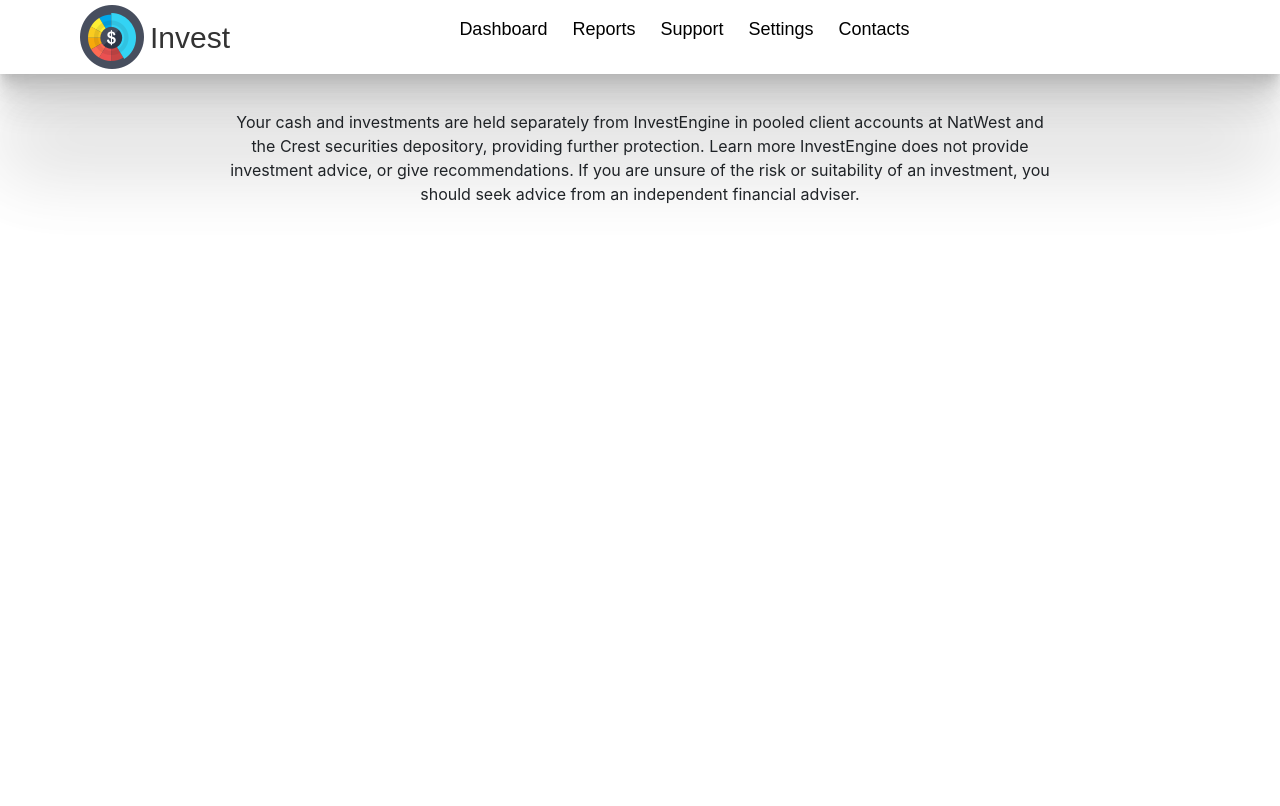
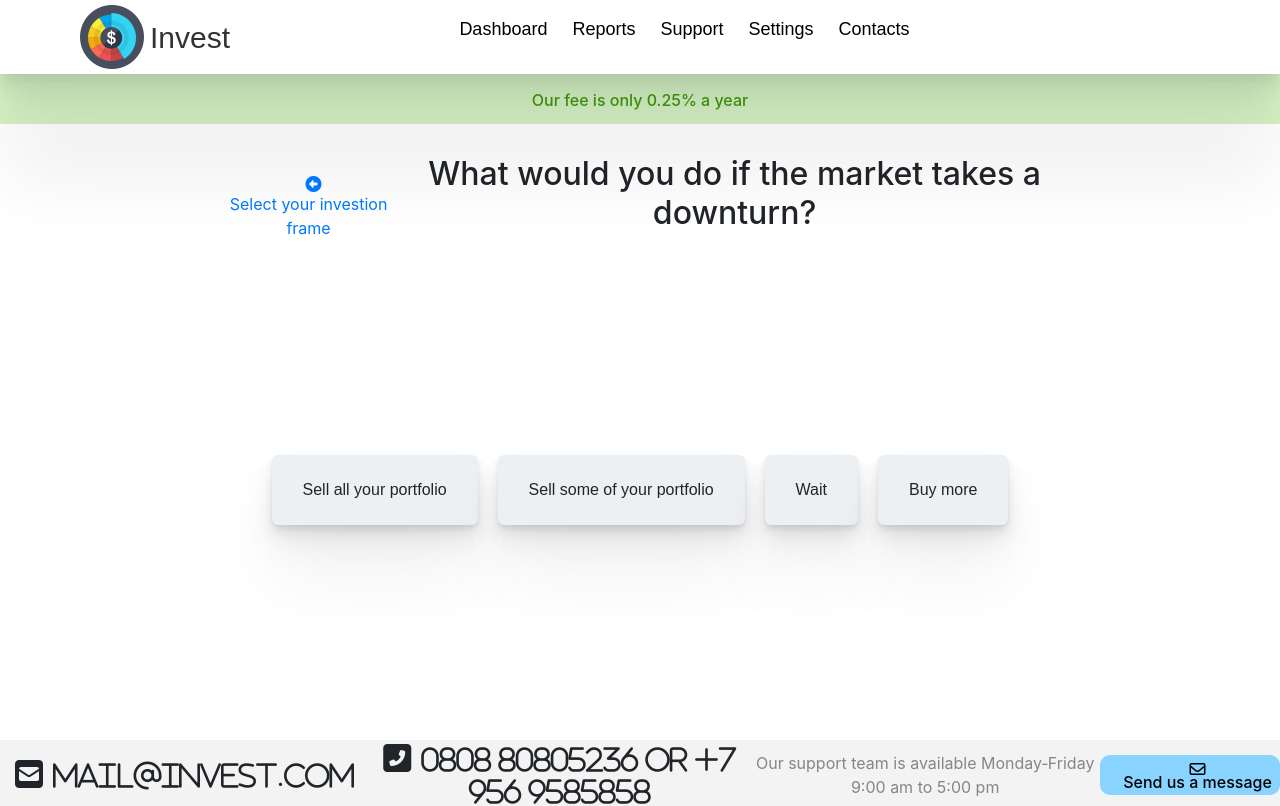
Before and after one commit to AleksandraMakhmutova/Invest_app_react, a React (Create React App) app in the folder client/: page /Invest_app_react/questions in a window 1280 px wide. Before the commit this address led to /. Shown: the top 806 px of the page. Built offline with nearby package versions, Linux system fonts and the light colour scheme.

Commit message:
for release

```diff
--- a/client/src/App.js
+++ b/client/src/App.js
@@ -16,11 +16,11 @@ function App() {
         <div className={style.conteiner}>
           <Header />
           <Switch>
-            <Route exact path="/questions">
+            <Route exact path="/Invest_app_react/questions">
               <BackAndHeader />
               <PageForm />
             </Route>
-            <Route exact path="/dashboard">
+            <Route exact path="/Invest_app_react/dashboard">
               <Dashboard />
             </Route>
             <Route path="/">
--- a/client/src/Component/BackAndHeader/index.js
+++ b/client/src/Component/BackAndHeader/index.js
@@ -9,7 +9,7 @@ export default function BackAndHeader() {
       <InfoLine />
       <div className={style.cardHeader}>
         <div className={style.button}>
-          <Link to="/dashboard">
+          <Link to="/Invest_app_react/dashboard">
             <div className={style.arrow}>
               <i class="fas fa-arrow-alt-circle-left"></i>
             </div>
```
